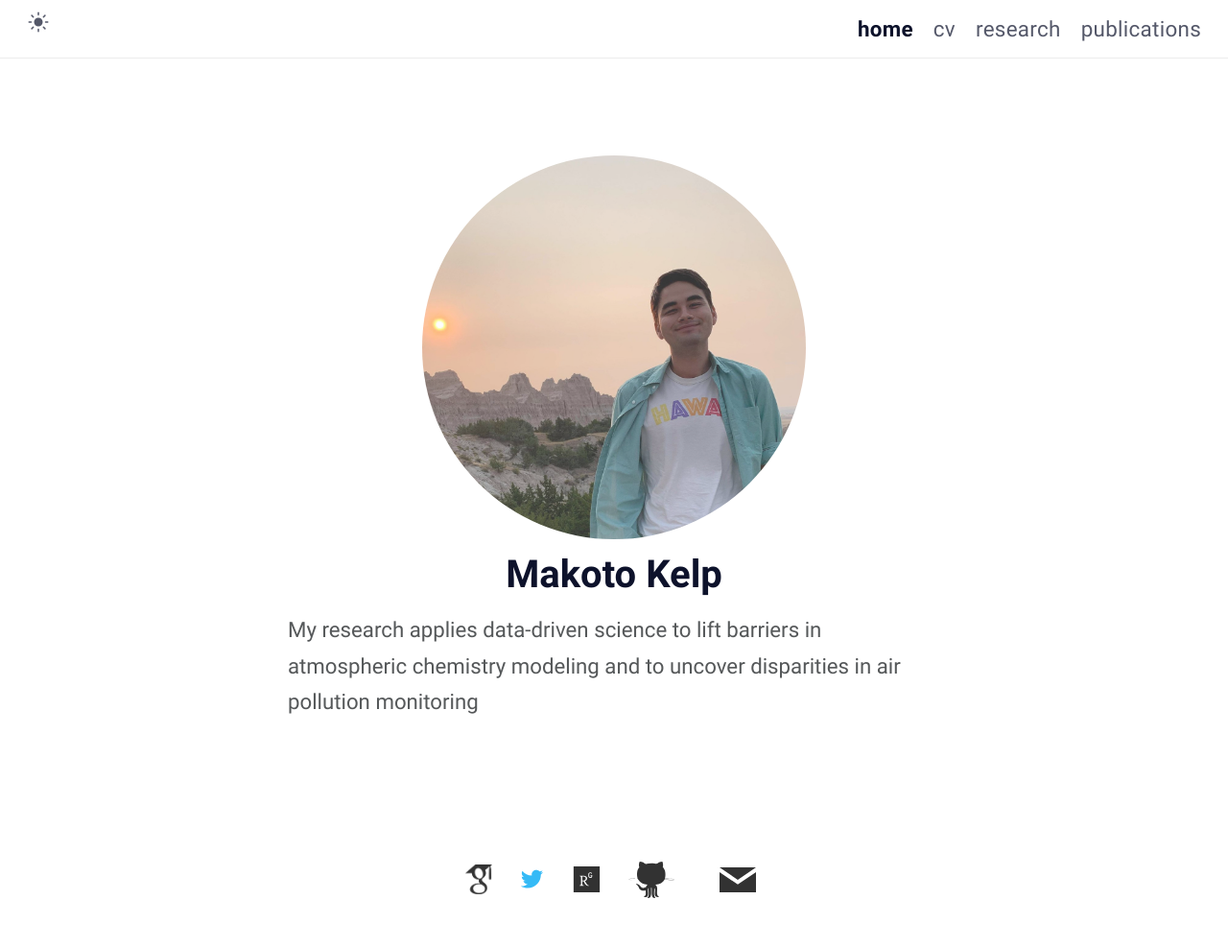
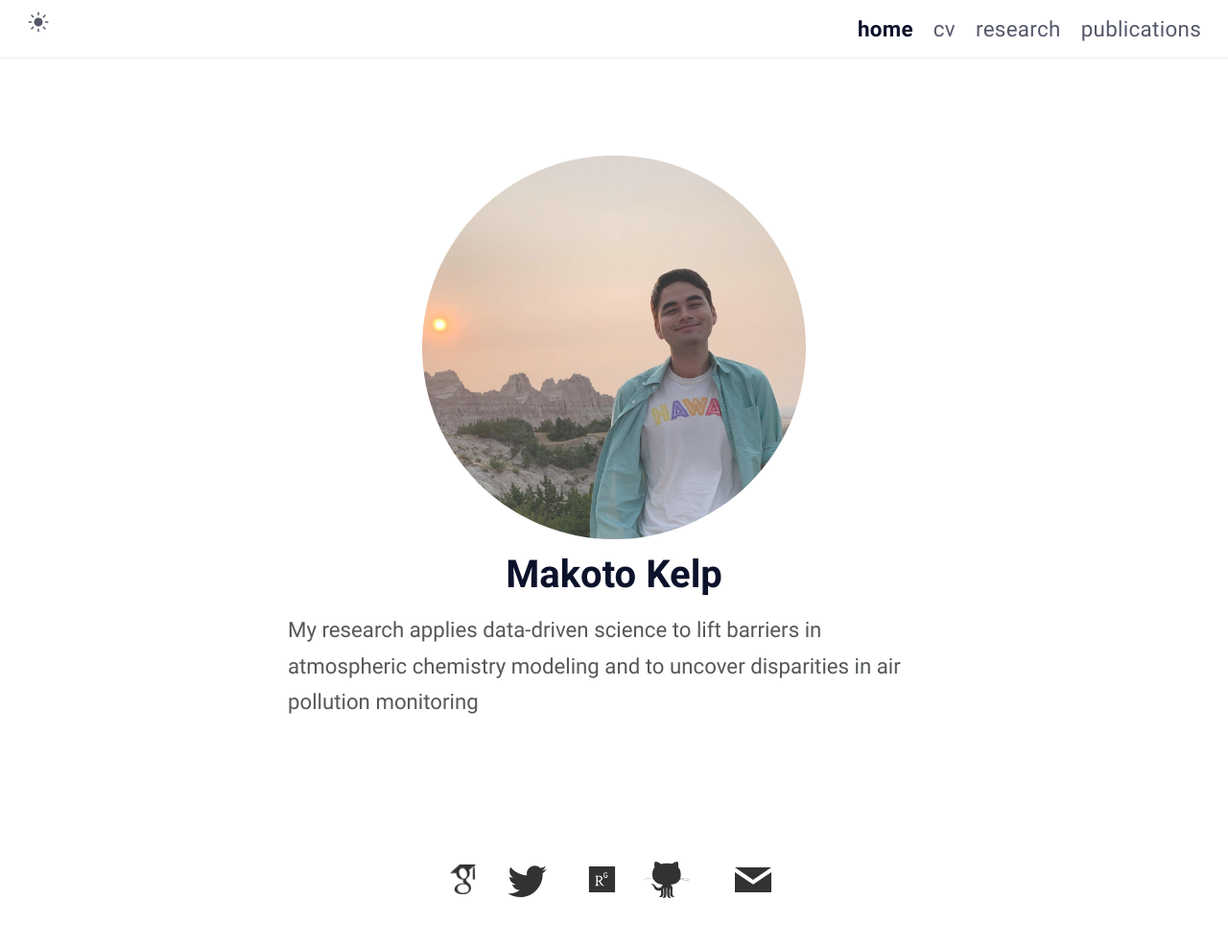
Before and after one commit to mkelp/mkelp.github.io, a Jekyll site: the page built from index.md, in a window 1280 px wide. Shown: the whole page at 96% size. Built offline with Jekyll 4.4.1, drawn with Linux system fonts in a browser that asks for light colours.

Commit message:
favicon test10

```diff
--- a/_includes/footer.html
+++ b/_includes/footer.html
@@ -8,8 +8,7 @@
     "height: 31px; margin-left: 12px" class="social-icon"></a>
 
   <a class="footer_item" href="https://twitter.com/SOA_mazing" target="_blank">
-    <img src="assets/img/icon.twitter.color.svg" fallbacksrc="assets/img/icon.twitter.color.png" style =
-    "height: 31px; margin-left: 12px"class="social-icon"></a>
+    <img src="assets/img/icon.twitter.svg" fallbacksrc="assets/img/icon.twitter.png" class="social-icon"></a>
 
   <a class="footer_item" href="https://www.researchgate.net/profile/Makoto_Kelp" target="_blank">
     <img src="assets/img/icon.researchgate.svg" fallbacksrc="assets/img/icon.researchgate.png" style =
```
